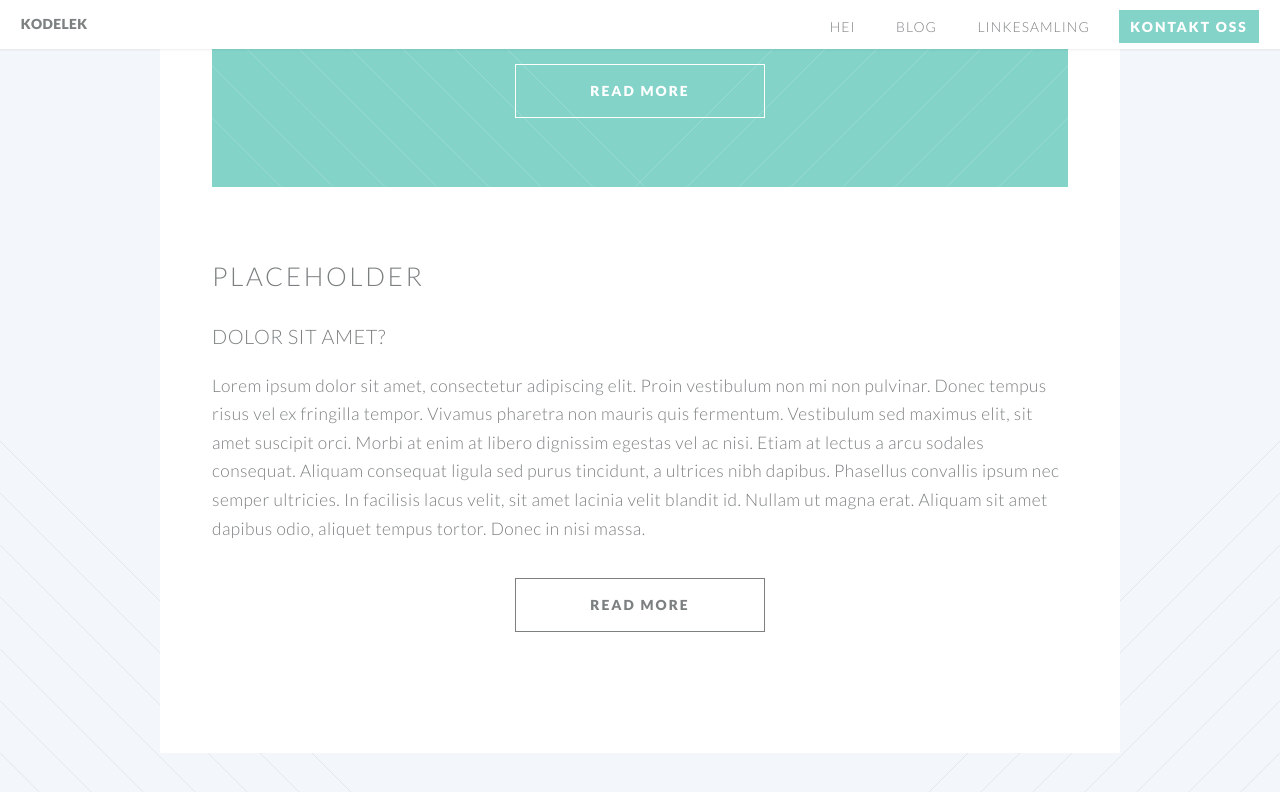
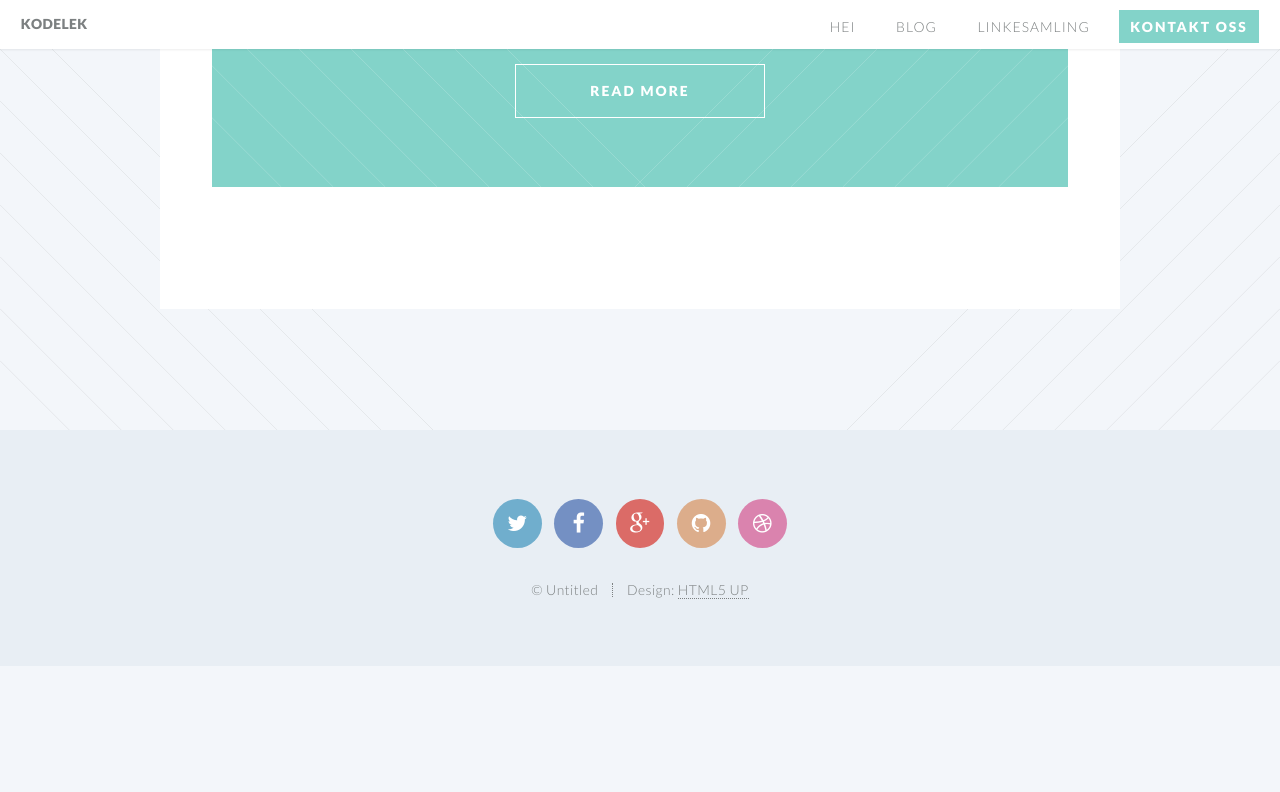
Before and after one commit to kodelek/kodelek.github.io, a Jekyll site: the page built from blog.html, in a window 1280 px wide and 900 px high, scrolled down 578 px. Shown: the top 792 px of the window. Built offline with Jekyll 4.4.1, drawn with Linux system fonts in a browser that asks for light colours; after the commit the page ends 1244 px from its top, so only the background shows below that.

```diff
--- a/_posts/2016-08-14-placeholder.md
+++ /dev/null
@@ -1,20 +0,0 @@
----
-title:  "Placeholder"
-subtitle: "test"
-author: "Anna"
-avatar: "img/authors/wferr.png"
-image: "img/a.jpg"
-date:   2016-08-14
----
-
-### Dolor sit amet?
-Lorem ipsum dolor sit amet, consectetur adipiscing elit. Proin vestibulum non mi non pulvinar. Donec tempus risus vel ex fringilla tempor. Vivamus pharetra non mauris quis fermentum. Vestibulum sed maximus elit, sit amet suscipit orci. Morbi at enim at libero dignissim egestas vel ac nisi. Etiam at lectus a arcu sodales consequat. Aliquam consequat ligula sed purus tincidunt, a ultrices nibh dapibus. Phasellus convallis ipsum nec semper ultricies. In facilisis lacus velit, sit amet lacinia velit blandit id. Nullam ut magna erat. Aliquam sit amet dapibus odio, aliquet tempus tortor. Donec in nisi massa.
-
-### Aliquam suscipit.
-Cras eget nisl accumsan, porta nisl in, egestas sapien. Vestibulum gravida nulla sed facilisis tempor. Suspendisse maximus nisi sit amet velit sodales fringilla. Vivamus luctus risus eget dui consectetur porttitor. Maecenas ut ultrices orci. Maecenas mollis est eu sodales mollis. Nulla facilisi. Suspendisse eros arcu, elementum sed sem eu, pharetra rhoncus odio. Proin nec tincidunt velit. Cras nisl augue, faucibus sed mauris in, vestibulum mollis nisl. Nam id libero ultrices, consequat ex vitae, convallis nulla.
-
-Suspendisse lorem odio, blandit at nisl quis, hendrerit tempus tellus. Donec eget leo quis nisi vulputate consectetur. Praesent dignissim enim elit, congue luctus nisl cursus at. Sed rutrum molestie risus. Donec vulputate gravida accumsan. Vivamus tempus ullamcorper eleifend. Sed sagittis mi ut dolor tincidunt, ac rutrum nisi commodo.
-
-Fusce non elit in diam rutrum vestibulum. Donec vitae elementum erat. Praesent elementum eget justo at bibendum. Fusce interdum diam lorem, ut placerat elit pretium quis. Quisque eu urna at quam commodo sagittis. Etiam posuere convallis tincidunt. Phasellus vitae ligula neque. Vivamus a purus at dolor iaculis placerat. Curabitur convallis eu lacus congue sagittis.
-
-Aliquam suscipit fermentum mauris a accumsan. In facilisis, mauris quis pulvinar tempus, turpis sapien sodales nibh, nec feugiat augue est quis nisi. Fusce eget odio feugiat, luctus quam et, dapibus nulla. Sed ornare lacus non libero lacinia pretium. In eu dui vitae purus euismod feugiat ac ac est. Morbi vitae pretium lorem, non eleifend felis. Nullam at massa feugiat, rutrum elit at, semper lacus. Etiam vel rutrum felis. Nullam quis auctor lorem, et tempor arcu.
```
Also changed, not shown: _posts/2016-10-23-oslo-kommune-programmering.md (+2 -0 lines).
